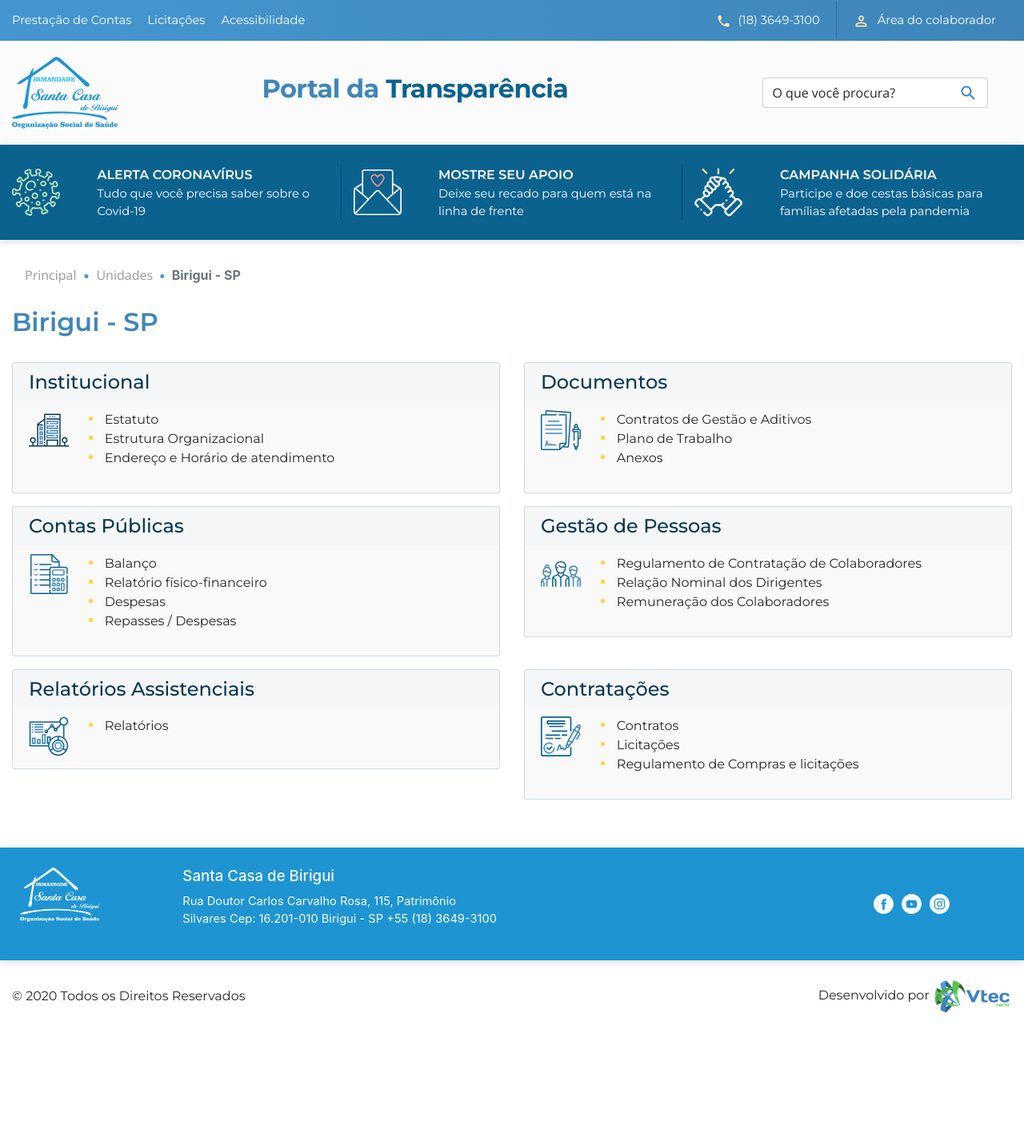
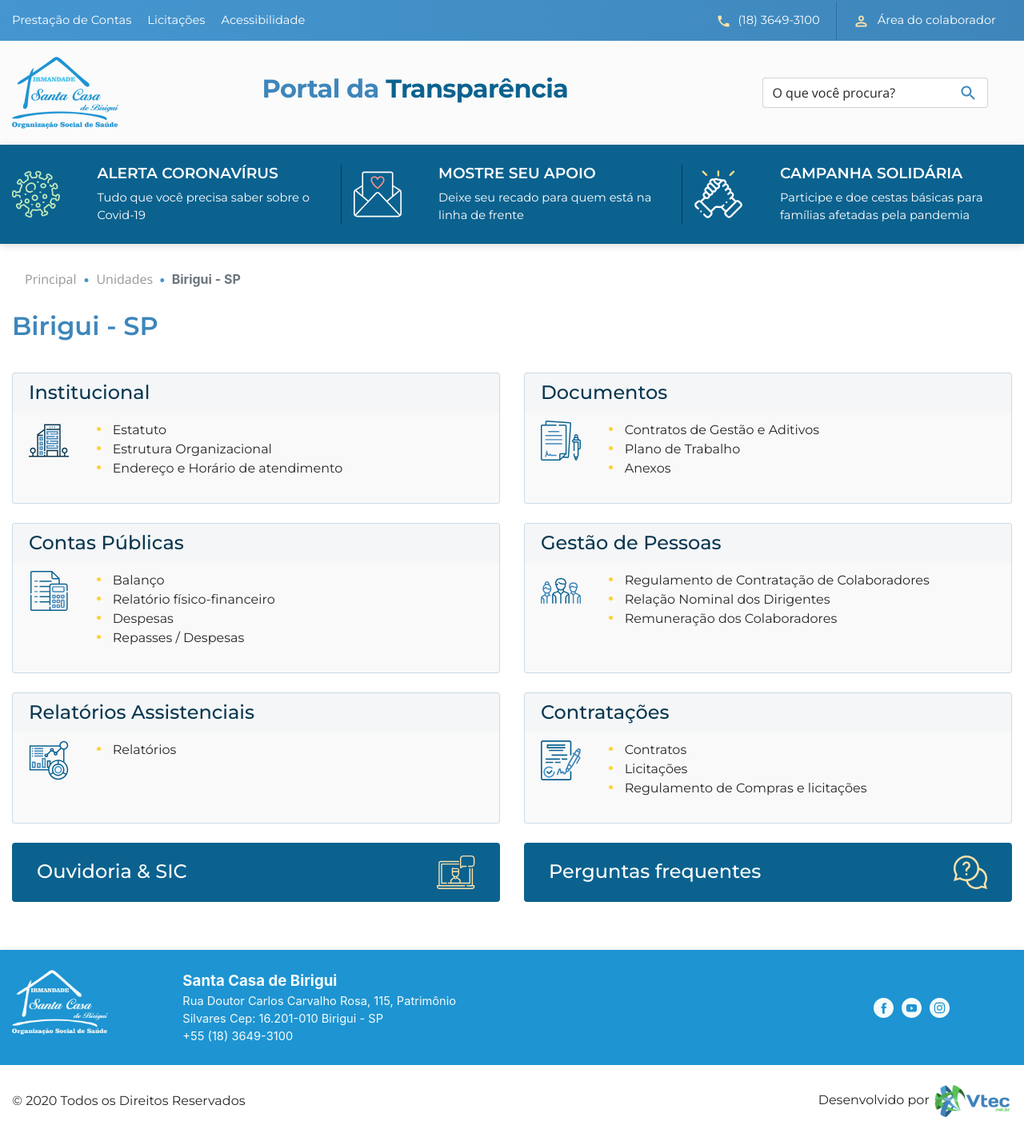
Before and after one commit to jvcalassio/jvcalassio.github.io, a PHP site: page /irm-santa-casa/portal-da-transparencia-home.html in a window 1280 px wide. Shown: the whole page at 80% size. Before the commit the page ends 1266 px from the top, so only its background shows below. Run offline with PHP 8.4, Linux system fonts and the light colour scheme.

Commit message:
novidades irm santa casa

```diff
--- a/irm-santa-casa/css/main.css
+++ b/irm-santa-casa/css/main.css
@@ -2,6 +2,23 @@
     .container {
         max-width: 1400px;
     }
+}
+
+a:link {
+    color: inherit;
+}
+
+a:visited {
+    color: inherit;
+}
+
+a:hover {
+    color: inherit;
+    text-decoration: underline;
+}
+
+a:active {
+    color: #d8d8d8;
 }
 
 .top-bar {
@@ -121,6 +144,7 @@
     font-family: 'Montserrat', sans-serif;
     font-style: normal;
     font-weight: 600;
+    font-size: 14pt!important;
 }
 
 .header-menu p {
@@ -168,6 +192,7 @@ main .grid-card {
     box-sizing: border-box;
     border-radius: 4px;
     padding: 15px 20px 15px 20px;
+    height: 100%;
 }
 
 main .grid-card-title {
@@ -188,10 +213,11 @@ main .grid-card-title h4 {
 
 main .grid-card-body ul {
     list-style-type: none;
-    font-family: Montserrat;
+    font-family: 'Montserrat', sans-serif;
     font-style: normal;
     font-weight: normal;
     color: #272727;
+    padding-left: 0px;
 }
 
 main .grid-card-body ul li::before {
@@ -206,6 +232,21 @@ main .grid-card-body ul li::before {
     margin-bottom: 4px;
     margin-left: -15px;
     margin-right: 15px;
+}
+
+main .grid-highlight {
+    background: #0B628F;
+    border: 1px solid rgba(11, 98, 143, 0.2);
+    border-radius: 4px;
+    font-family: 'Montserrat', sans-serif;
+    font-style: normal;
+    font-weight: 500;
+    color: #fff;
+    padding: 15px 30px 15px 30px;
+}
+
+main .grid-highlight h4 {
+    margin-bottom: 0px;
 }
 
 .breadcrumb {
@@ -234,32 +275,42 @@ main .grid-card-body ul li::before {
 }
 
 
-.footer {
-    padding: 25px 0px 25px 0px;
+footer {
+    padding-top: 25px;
     background: #1E94D2;
     box-shadow: 0px 2px 10px rgba(0, 0, 0, 0.15);
     color: #F5FBFA;
 }
 
-.footer img {
-    max-width: 100px;
+footer .footer-logo {
+    max-width: 120px;
 }
 
-.footer img:not(img-fluid) {
+footer a > img:not(img-fluid) {
     margin-left: 10px;
+    transition: filter 0.3s ease-in-out;
 }
 
-.footer p {
+footer a > img:not(img-fluid):hover {
+    filter: invert(0.1);
+}
+
+footer address {
     max-width: 400px;
     font-size: 11pt;
+    margin-bottom: 0px;
 }
 
-.footer h4 {
+footer address span {
     font-size: 14pt;
+    display: block;
+    font-weight: 700;
 }
 
 .subfooter {
     padding: 25px 0px 25px 0px;
+    margin-top: 25px;
+    background-color: #fff;
 }
 
 .subfooter {
--- a/irm-santa-casa/portal-da-transparencia-home.html
+++ b/irm-santa-casa/portal-da-transparencia-home.html
@@ -5,7 +5,9 @@
     <meta charset="utf-8">
     <meta name="viewport" content="width=device-width, initial-scale=1, shrink-to-fit=no">
 
-    <link href="https://fonts.googleapis.com/css2?family=Montserrat:wght@300;400;500;600;700&family=Open+Sans:wght@400;600;700&display=swap" rel="stylesheet">
+    <link
+        href="https://fonts.googleapis.com/css2?family=Montserrat:wght@300;400;500;600;700&family=Open+Sans:wght@400;600;700&display=swap"
+        rel="stylesheet">
     <link rel="stylesheet" href="css/bootstrap.css">
     <link rel="stylesheet" href="css/main.css">
 
@@ -13,33 +15,36 @@
 </head>
 
 <body>
-    <div class="top-bar">
-        <div class="container d-flex justify-content-between">
+    <section class="top-bar">
+        <nav class="container d-flex justify-content-between">
             <ul class="nav">
-                <li class="nav-item"><a href="#" class="nav-link top-bar-item">Prestação de Contas</a></li>
-                <li class="nav-item"><a href="#" class="nav-link top-bar-item">Licitações</a></li>
-                <li class="nav-item"><a href="#" class="nav-link top-bar-item">Acessibilidade</a></li>
+                <li class="nav-item"><a href="#" class="top-bar-item">Prestação de Contas</a></li>
+                <li class="nav-item"><a href="#" class="top-bar-item">Licitações</a></li>
+                <li class="nav-item"><a href="#" class="top-bar-item">Acessibilidade</a></li>
             </ul>
 
             <ul class="nav">
-                <li class="nav-item right-slash"><a href="#" class="nav-link top-bar-item"><img src="img/call_24px.svg" />(18) 3649-3100</a></li>
-                <li class="nav-item"><a href="#" class="nav-link top-bar-item"><img src="img/perm_identity_24px.svg" />Área do colaborador</a></li>
+                <li class="nav-item right-slash"><a href="tel:+551836493100" class="top-bar-item"><img
+                            src="img/call_24px.svg" />(18) 3649-3100</a></li>
+                <li class="nav-item"><a href="#" class="top-bar-item"><img
+                            src="img/perm_identity_24px.svg" />Área do colaborador</a></li>
             </ul>
-        </div>
-    </div>
+        </nav>
+    </section>
 
-    <div class="header">
+    <section>
+        <header class="header">
             <div class="container">
                 <div class="header-content row align-items-center w-100">
                     <div class="col-3">
-                    <img src="img/logo_blue.png" class="img-fluid"/>
+                        <a href="#"><img src="img/logo_blue.png" class="img-fluid" /></a>
                     </div>
                     <div class="col-6">
                         <h1>Portal da <span style="color:#0B628F">Transparência</span></h1>
                     </div>
                     <div class="col-3">
                         <div class="input-group search-form float-right">
-                        <input type="text" class="form-control" placeholder="O que você procura?" aria-describedby="search-icon-append">
+                            <input type="text" class="form-control" placeholder="O que você procura?">
                             <div class="input-group-append">
                                 <a href="#" class="input-group-text search-button"><img src="img/search_24px.svg" /></a>
                             </div>
@@ -47,207 +52,238 @@
                     </div>
                 </div>
             </div>
-    </div>
+        </header>
 
-    <div class="header-menu">
+        <nav class="header-menu">
             <div class="container">
                 <div class="row">
                     <div class="col-md-4 pb-3 pb-md-0">
+                        <a href="#">
                             <div class="row">
                                 <div class="col-3">
                                     <img src="img/coronavirus.svg">
                                 </div>
                                 <div class="col-9">
-                            <span class="title">ALERTA CORONAVÍRUS</span>
+                                    <h4 class="title">ALERTA CORONAVÍRUS</h4>
                                     <p>Tudo que você precisa saber sobre o Covid-19</p>
                                 </div>
                             </div>
+                        </a>
                     </div>
 
                     <div class="col-md-4 my-3 my-md-0">
+                        <a href="#">
                             <div class="row">
                                 <div class="col-3">
                                     <img src="img/love-letter.svg">
                                 </div>
                                 <div class="col-9">
-                            <span class="title">MOSTRE SEU APOIO</span>
+                                    <h4 class="title">MOSTRE SEU APOIO</h4>
                                     <p>Deixe seu recado para quem está na linha de frente</p>
                                 </div>
                             </div>
+                        </a>
                     </div>
 
                     <div class="col-md-4 pt-3 pt-md-0">
+                        <a href="#">
                             <div class="row">
                                 <div class="col-3">
                                     <img src="img/support.svg">
                                 </div>
                                 <div class="col-9">
-                            <span class="title">CAMPANHA SOLIDÁRIA</span>
+                                    <h4 class="title">CAMPANHA SOLIDÁRIA</h4>
                                     <p>Participe e doe cestas básicas para famílias afetadas pela pandemia</p>
                                 </div>
                             </div>
+                        </a>
                     </div>
                 </div>
             </div>
-    </div>
+        </nav>
+    </section>
 
-    <main>
-        <div class="container">
+    <main class="container">
+        <header>
             <nav aria-label="breadcrumb">
                 <ol class="breadcrumb">
                     <li class="breadcrumb-item"><a href="#">Principal</a></li>
                     <li class="breadcrumb-item"><a href="#">Unidades</a></li>
                     <li class="breadcrumb-item active" aria-current="page">Birigui - SP</li>
                 </ol>
+
             </nav>
+            <h2>Birigui - SP</h2>
+        </header>
 
-            <div class="content">
-                <h2>Birigui - SP</h2>
-                <div class="row">
-                    <div class="col-md-6">
-                        <div class="grid-card mt-3">
-                            <div class="grid-card-title">
+        <section class="content row">
+            <div class="col-md-6 mt-4">
+                <section class="grid-card">
+                    <header class="grid-card-title">
                         <h4>Institucional</h4>
+                    </header>
+                    <div class="row grid-card-body">
+                        <div class="col-2">
+                            <img src="img/office.svg" class="img-fluid" />
                         </div>
-                            <div class="row grid-card-body">
-                                <div class="col-1">
-                                    <img src="img/office.svg" />
-                                </div>
-                                <div class="col-11">
+                        <div class="col-10">
                             <ul>
-                                        <li>Estatuto</li>
-                                        <li>Estrutura Organizacional</li>
-                                        <li>Endereço e Horário de atendimento</li>
+                                <li><a href="#">Estatuto</a></li>
+                                <li><a href="#">Estrutura Organizacional</a></li>
+                                <li><a href="#">Endereço e Horário de atendimento</a></li>
                             </ul>
                         </div>
                     </div>
+                </section>
             </div>
+            <div class="col-md-6 mt-4">
+                <section class="grid-card">
+                    <header class="grid-card-title">
+                        <h4>Documentos</h4>
+                    </header>
+                    <div class="row grid-card-body">
+                        <div class="col-2">
+                            <img src="img/document.svg" class="img-fluid" />
                         </div>
-                    <div class="col-md-6">
-                        <div class="grid-card mt-3">
-                            <div class="grid-card-title">
-                                <h4>Documentos</h4>
-                            </div>
-                            <div class="row grid-card-body">
-                                <div class="col-1">
-                                    <img src="img/document.svg" />
-                                </div>
-                                <div class="col-11">
+                        <div class="col-10">
                             <ul>
-                                        <li>Contratos de Gestão e Aditivos</li>
-                                        <li>Plano de Trabalho</li>
-                                        <li>Anexos</li>
+                                <li><a href="#">Contratos de Gestão e Aditivos</a></li>
+                                <li><a href="#">Plano de Trabalho</a></li>
+                                <li><a href="#">Anexos</a></li>
                             </ul>
                         </div>
                     </div>
+                </section>
             </div>
+            <div class="col-md-6 mt-4">
+                <section class="grid-card">
+                    <header class="grid-card-title">
+                        <h4>Contas Públicas</h4>
+                    </header>
+                    <div class="row grid-card-body">
+                        <div class="col-2">
+                            <img src="img/income.svg" class="img-fluid" />
                         </div>
-                    <div class="col-md-6">
-                        <div class="grid-card mt-3">
-                            <div class="grid-card-title">
-                                <h4>Contas Públicas</h4>
-                            </div>
-                            <div class="row grid-card-body">
-                                <div class="col-1">
-                                    <img src="img/income.svg" />
-                                </div>
-                                <div class="col-11">
+                        <div class="col-10">
                             <ul>
-                                        <li>Balanço</li>
-                                        <li>Relatório físico-financeiro</li>
-                                        <li>Despesas</li>
-                                        <li>Repasses / Despesas</li>
+                                <li><a href="#">Balanço</a></li>
+                                <li><a href="#">Relatório físico-financeiro</a></li>
+                                <li><a href="#">Despesas</a></li>
+                                <li><a href="#">Repasses / Despesas</a></li>
                             </ul>
                         </div>
                     </div>
+                </section>
             </div>
+            <div class="col-md-6 mt-4">
+                <section class="grid-card">
+                    <header class="grid-card-title">
+                        <h4>Gestão de Pessoas</h4>
+                    </header>
+                    <div class="row grid-card-body">
+                        <div class="col-2">
+                            <img src="img/people.svg" class="img-fluid" />
                         </div>
-                    <div class="col-md-6">
-                        <div class="grid-card mt-3">
-                            <div class="grid-card-title">
-                                <h4>Gestão de Pessoas</h4>
-                            </div>
-                            <div class="row grid-card-body">
-                                <div class="col-1">
-                                    <img src="img/people.svg" />
-                                </div>
-                                <div class="col-11">
+                        <div class="col-10">
                             <ul>
-                                        <li>Regulamento de Contratação de Colaboradores</li>
-                                        <li>Relação Nominal dos Dirigentes</li>
-                                        <li>Remuneração dos Colaboradores</li>
+                                <li><a href="#">Regulamento de Contratação de Colaboradores</a></li>
+                                <li><a href="#">Relação Nominal dos Dirigentes</a></li>
+                                <li><a href="#">Remuneração dos Colaboradores</a></li>
                             </ul>
                         </div>
                     </div>
+                </section>
             </div>
+            <div class="col-md-6 mt-4">
+                <section class="grid-card">
+                    <header class="grid-card-title">
+                        <h4>Relatórios Assistenciais</h4>
+                    </header>
+                    <div class="row grid-card-body">
+                        <div class="col-2">
+                            <img src="img/report.svg" class="img-fluid" />
                         </div>
-                    <div class="col-md-6">
-                        <div class="grid-card mt-3">
-                            <div class="grid-card-title">
-                                <h4>Relatórios Assistenciais</h4>
-                            </div>
-                            <div class="row grid-card-body">
-                                <div class="col-1">
-                                    <img src="img/report.svg" />
-                                </div>
-                                <div class="col-11">
+                        <div class="col-10">
                             <ul>
-                                        <li>Relatórios</li>
+                                <li><a href="#">Relatórios</a></li>
                             </ul>
                         </div>
                     </div>
+                </section>
             </div>
+            <div class="col-md-6 mt-4">
+                <section class="grid-card">
+                    <header class="grid-card-title">
+                        <h4>Contratações</h4>
+                    </header>
+                    <div class="row grid-card-body">
+                        <div class="col-2">
+                            <img src="img/contract.svg" class="img-fluid" />
                         </div>
-                    <div class="col-md-6">
-                        <div class="grid-card mt-3">
-                            <div class="grid-card-title">
-                                <h4>Contratações</h4>
-                            </div>
-                            <div class="row grid-card-body">
-                                <div class="col-1">
-                                    <img src="img/contract.svg" />
-                                </div>
-                                <div class="col-11">
+                        <div class="col-10">
                             <ul>
-                                        <li>Contratos</li>
-                                        <li>Licitações</li>
-                                        <li>Regulamento de Compras e licitações</li>
+                                <li><a href="#">Contratos</a></li>
+                                <li><a href="#">Licitações</a></li>
+                                <li><a href="#">Regulamento de Compras e licitações</a></li>
                             </ul>
                         </div>
                     </div>
+                </section>
+            </div>
+
+            <div class="col-md-6 mt-4">
+                <section class="grid-highlight">
+                    <header class="d-flex justify-content-between align-items-center">
+                        <a href="#">
+                            <h4>Ouvidoria & SIC</h4>
+                        </a>
+                        <img src="img/laptop.svg" />
+                    </header>
+                </section>
+            </div>
+
+            <div class="col-md-6 mt-4">
+                <section class="grid-highlight">
+                    <header class="d-flex justify-content-between align-items-center">
+                        <a href="#">
+                            <h4>Perguntas frequentes</h4>
+                        </a>
+                        <img src="img/help-balloon.svg" />
+                    </header>
+                </section>
+            </div>
+        </section>
+    </main>
+
+    <footer>
+        <section class="container">
+            <div class="row">
+                <div class="col-md-2">
+                    <img src="img/logo_white.png" class="img-fluid footer-logo" />
+                </div>
+                <div class="col-md-8 my-3 my-md-0">
+                    <address>
+                        <span>Santa Casa de Birigui</span>
+                        Rua Doutor Carlos Carvalho Rosa, 115, Patrimônio Silvares Cep: 16.201-010 Birigui - SP<br>
+                        <a href="tel:+551836493100">+55 (18) 3649-3100</a>
+                    </address>
+                </div>
+                <div class="col-md-2 d-flex align-items-center">
+                    <a href="#" target="_blank" rel="noopener norefereer"><img src="img/facebook.svg"></a>
+                    <a href="#" target="_blank" rel="noopener norefereer"><img src="img/youtube.svg"></a>
+                    <a href="#" target="_blank" rel="noopener norefereer"><img src="img/instagram.svg"></a>
                 </div>
             </div>
-                </div>
-            </div>
-        </div>
-    </main>
-
-    <div class="footer">
-        <div class="container">
-            <div class="row">
-                <div class="col-md-2">
-                    <img src="img/logo_white.png" class="img-fluid"/>
-                </div>
-                <div class="col-md-8 my-3 my-md-0">
-                    <h4>Santa Casa de Birigui</h4>
-                    <p>Rua Doutor Carlos Carvalho Rosa, 115, Patrimônio Silvares Cep: 16.201-010 Birigui - SP +55 (18) 3649-3100</p>
-                </div>
-                <diiv class="col-md-2 d-flex align-items-center">
-                    <img src="img/facebook.svg">
-                    <img src="img/youtube.svg">
-                    <img src="img/instagram.svg">
-                </diiv>
-            </div>
-        </div>
-    </div>
-    <div class="subfooter">
-        <div class="container d-flex justify-content-between align-items-center">
+        </section>
+        <section class="subfooter">
+            <div class="container d-flex justify-content-between align-items-center flex-column flex-md-row">
                 <span>&copy; 2020 Todos os Direitos Reservados</span>
                 <p>
                     Desenvolvido por <img src="img/vtec-logo.png">
                 </p>
             </div>
-    </div>
+        </section>
+    </footer>
 
 
     <script src="js/jquery-3.5.1.slim.min.js"></script>
```
Also changed, not shown: other parts of irm-santa-casa/css/main.css (+72 -1 lines), irm-santa-casa/documentos-contratos.html (+171 -30 lines), irm-santa-casa/img/help-balloon.svg (added), irm-santa-casa/img/laptop.svg (added). Lines whose indentation alone changed are shown as unchanged.
